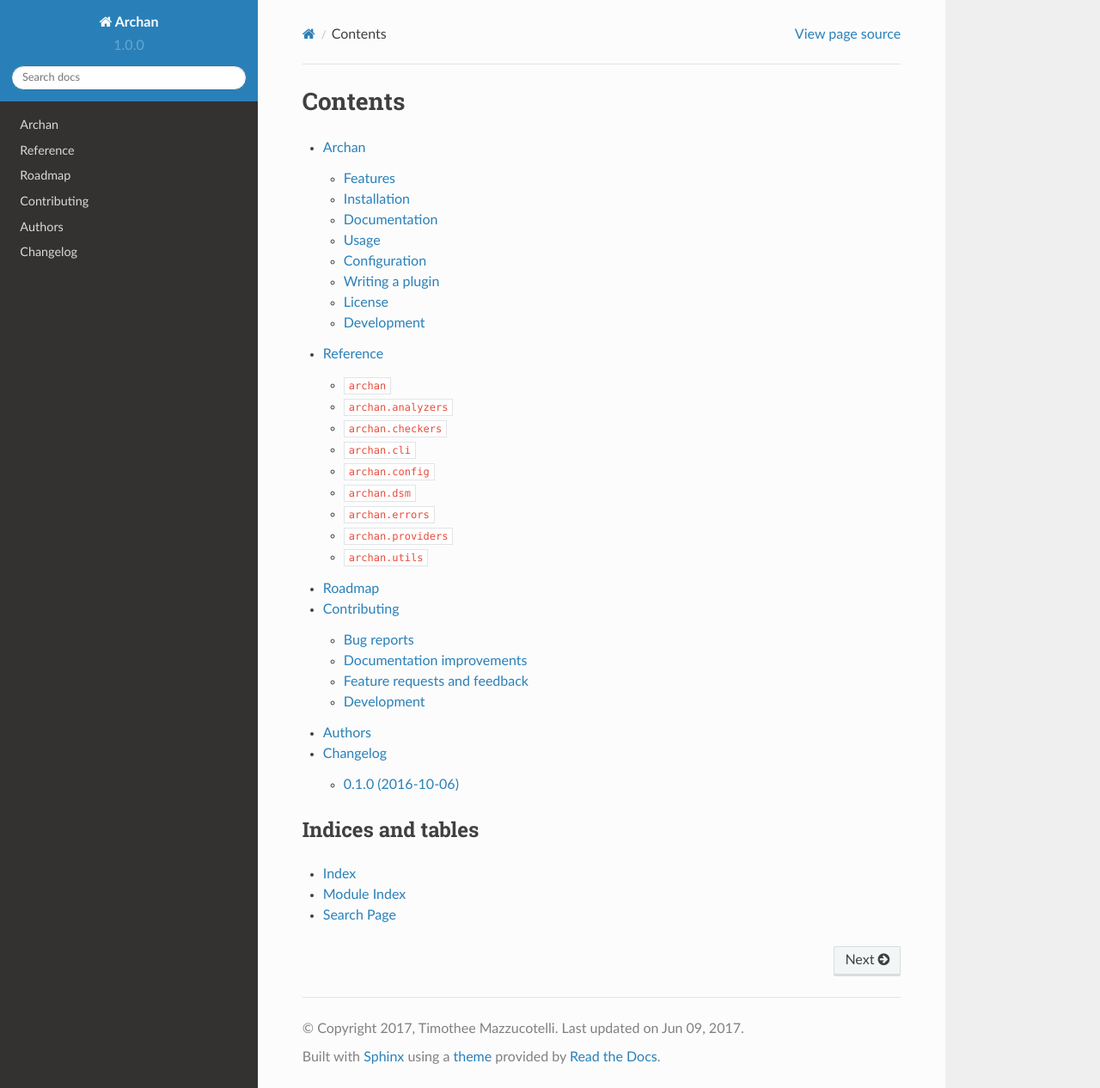
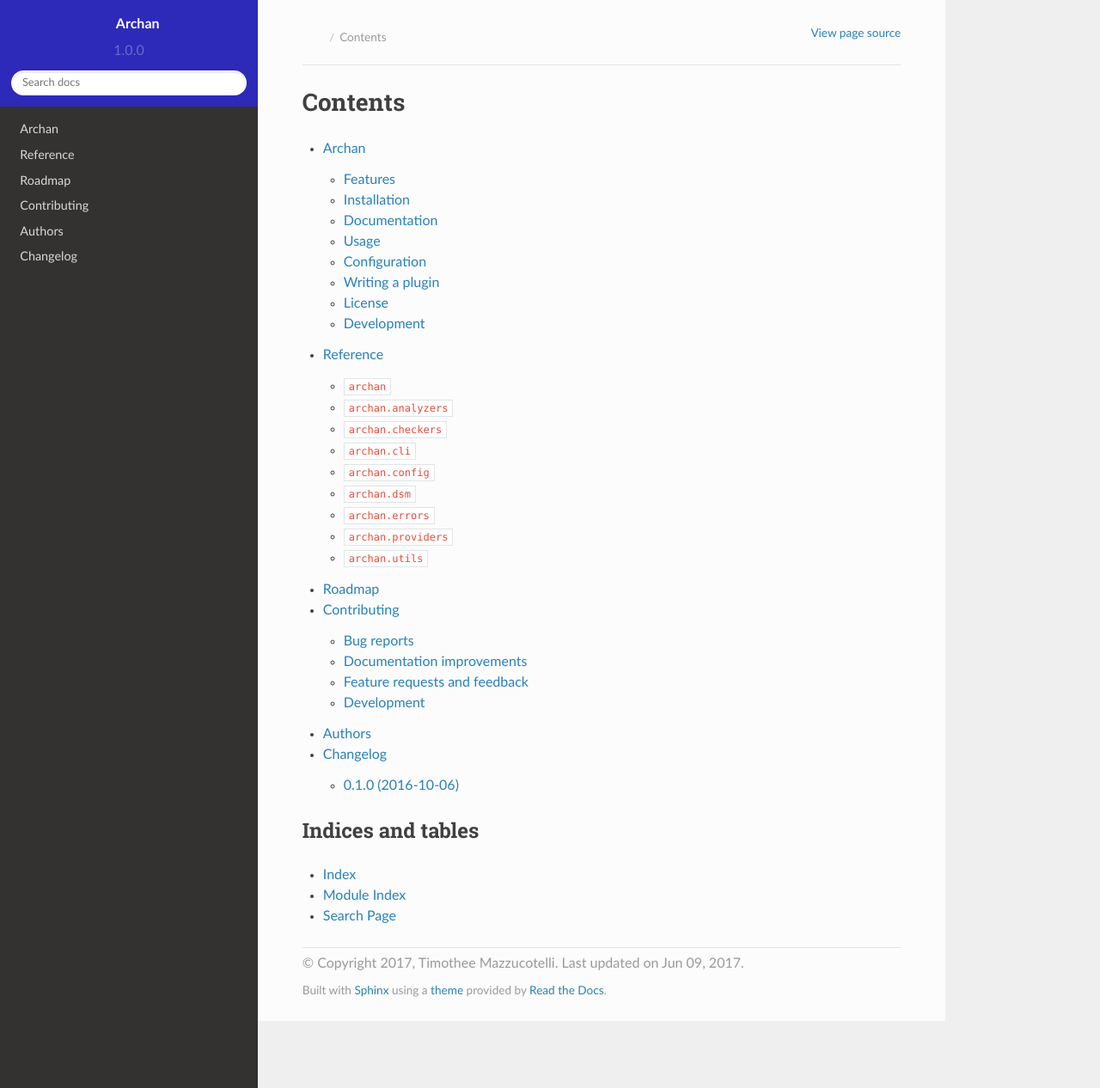
Before and after one commit to pawamoy/archan, a Sphinx documentation site: the page built from docs/index.rst, in a window 1280 px wide and 1266 px high. Shown: the whole window at 86% size. Built offline with Sphinx 7.4.7 and the Read the Docs theme 2.0.0, drawn with Linux system fonts in a browser that asks for light colours.

Commit message:
Add extra css for docs

```diff
--- a/docs/conf.py
+++ b/docs/conf.py
@@ -58,6 +58,16 @@
 }
 html_short_title = '%s-%s' % (project, version)
 
+html_context = {
+    'extra_css_files': [
+        '_static/extra.css',
+    ],
+}
+
+html_static_path = [
+    "extra.css",
+]
+
 napoleon_use_ivar = True
 napoleon_use_rtype = False
 napoleon_use_param = False
--- /dev/null
+++ b/docs/extra.css
@@ -0,0 +1,53 @@
+.wy-side-nav-search {
+    background-color: #2D29B9;
+}
+
+.wy-side-nav-search input[type="text"] {
+    border-color: transparent;
+}
+
+.wy-nav-content {
+    margin: initial;
+}
+
+/*.wy-nav-side {
+    background-color: #18442F;
+}*/
+
+.rst-content div[role=navigation], footer {
+   font-size: 0.85em;
+   color: #999;
+}
+
+.rst-content div[role=navigation] hr {
+    margin-top: 6px;
+}
+
+footer hr {
+    margin-bottom: 6px;
+}
+
+.rst-footer-buttons {
+    display: none;
+}
+
+a.icon-home, a.icon-home:hover {
+    display: inline-block;
+    padding: 4px 4px 4px 21px;
+    /*background: transparent url(pygobject-small.svg) center left no-repeat;*/
+    background-size: 1.2em;
+    margin-top: 0.2em;
+    margin-bottom: 1em;
+}
+
+
+.fa-home::before, .icon-home::before {
+    content: "";
+}
+
+.wy-nav-top a {
+    margin: -2em;
+    /*background: transparent url(pygobject-small.svg) center left no-repeat;*/
+    background-size: 1.2em;
+    padding: 4px 4px 4px 24px;
+}
```
